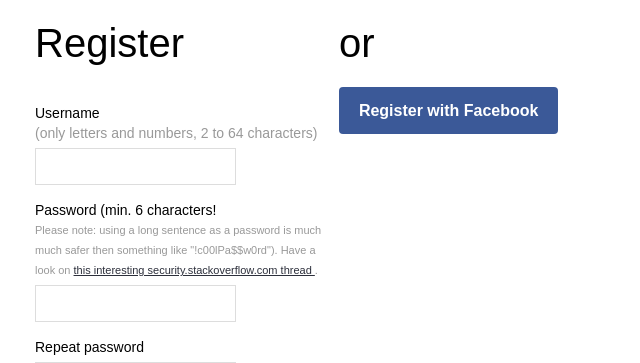
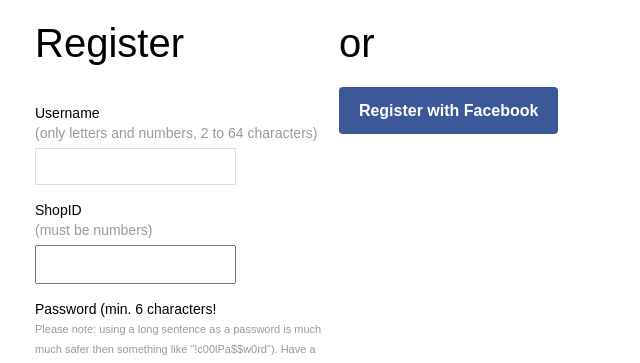
Before and after one commit to Foboy/GoGoTown, a PHP site: the page made by trunk/crm/application/views/login/register.php in a window 1280 px wide. Shown: the part 121-484 px from the top of the page, without its empty margins (0-640 px from the left). Run offline with PHP 8.4, Linux system fonts and the light colour scheme; the template is opened without the code that fills it: most values are stand-ins (such as "Sample title", 1, 10 or a date in 2020); data that the repository does not hold is empty; some libraries are stand-ins or nearby versions.

Commit message:
注册栏加入商家ID

```diff
--- a/trunk/crm/application/config/config.php
+++ b/trunk/crm/application/config/config.php
@@ -214,6 +214,7 @@ define("FEEDBACK_USER_DOES_NOT_EXIST", "This user does not exist.");
 // The "login failed"-message is a security improved feedback that doesn't show a potential attacker if the user exists or not
 define("FEEDBACK_LOGIN_FAILED", "Login failed.");
 define("FEEDBACK_USERNAME_FIELD_EMPTY", "Username field was empty.");
+define("FEEDBACK_SHOPID_FIELD_EMPTY", "Shopid field was empty.");
 define("FEEDBACK_PASSWORD_FIELD_EMPTY", "Password field was empty.");
 define("FEEDBACK_EMAIL_FIELD_EMPTY", "Email and passwords fields were empty.");
 define("FEEDBACK_EMAIL_AND_PASSWORD_FIELDS_EMPTY", "Email field was empty.");
--- a/trunk/crm/application/models/login_model.php
+++ b/trunk/crm/application/models/login_model.php
@@ -266,7 +266,6 @@ class LoginModel
      */
     public function registerNewUser()
     {
-    	$shop_id = 10;
     	$user_type = 1;
 
         // perform all necessary form checks
@@ -276,6 +275,8 @@ class LoginModel
             $_SESSION["feedback_negative"][] = FEEDBACK_USERNAME_FIELD_EMPTY;
         } elseif (empty($_POST['user_password_new']) OR empty($_POST['user_password_repeat'])) {
             $_SESSION["feedback_negative"][] = FEEDBACK_PASSWORD_FIELD_EMPTY;
+        } elseif (empty($_POST['shop_id'])) {
+            $_SESSION["feedback_negative"][] = FEEDBACK_SHOPID_FIELD_EMPTY;
         } elseif ($_POST['user_password_new'] !== $_POST['user_password_repeat']) {
             $_SESSION["feedback_negative"][] = FEEDBACK_PASSWORD_REPEAT_WRONG;
         } elseif (strlen($_POST['user_password_new']) < 6) {
@@ -287,6 +288,7 @@ class LoginModel
         } elseif (!empty($_POST['user_name'])
             AND strlen($_POST['user_name']) <= 64
             AND strlen($_POST['user_name']) >= 2
+        	AND is_numeric($_POST['shop_id'])
             AND preg_match('/^[a-z\d]{2,64}$/i', $_POST['user_name'])
             AND !empty($_POST['user_password_new'])
             AND !empty($_POST['user_password_repeat'])
@@ -294,6 +296,8 @@ class LoginModel
 
             // clean the input
             $user_name = strip_tags($_POST['user_name']);
+
+            $shop_id = trim($_POST['shop_id']);
 
             // crypt the user's password with the PHP 5.5's password_hash() function, results in a 60 character
             // hash string. the PASSWORD_DEFAULT constant is defined by the PHP 5.5, or if you are using PHP 5.3/5.4,
--- a/trunk/crm/application/views/login/register.php
+++ b/trunk/crm/application/views/login/register.php
@@ -13,6 +13,11 @@
                 <span style="display: block; font-size: 14px; color: #999;">(only letters and numbers, 2 to 64 characters)</span>
             </label>
             <input id="login_input_username" class="login_input" type="text" pattern="[a-zA-Z0-9]{2,64}" name="user_name" required />
+            <label for="login_input_shopid">
+                ShopID
+                <span style="display: block; font-size: 14px; color: #999;">(must be numbers)</span>
+            </label>
+            <input id="login_input_shopid" class="login_input" type="number" name="shop_id" required />
             <label for="login_input_password_new">
                 Password (min. 6 characters!
                 <span class="login-form-password-pattern-reminder">
```
